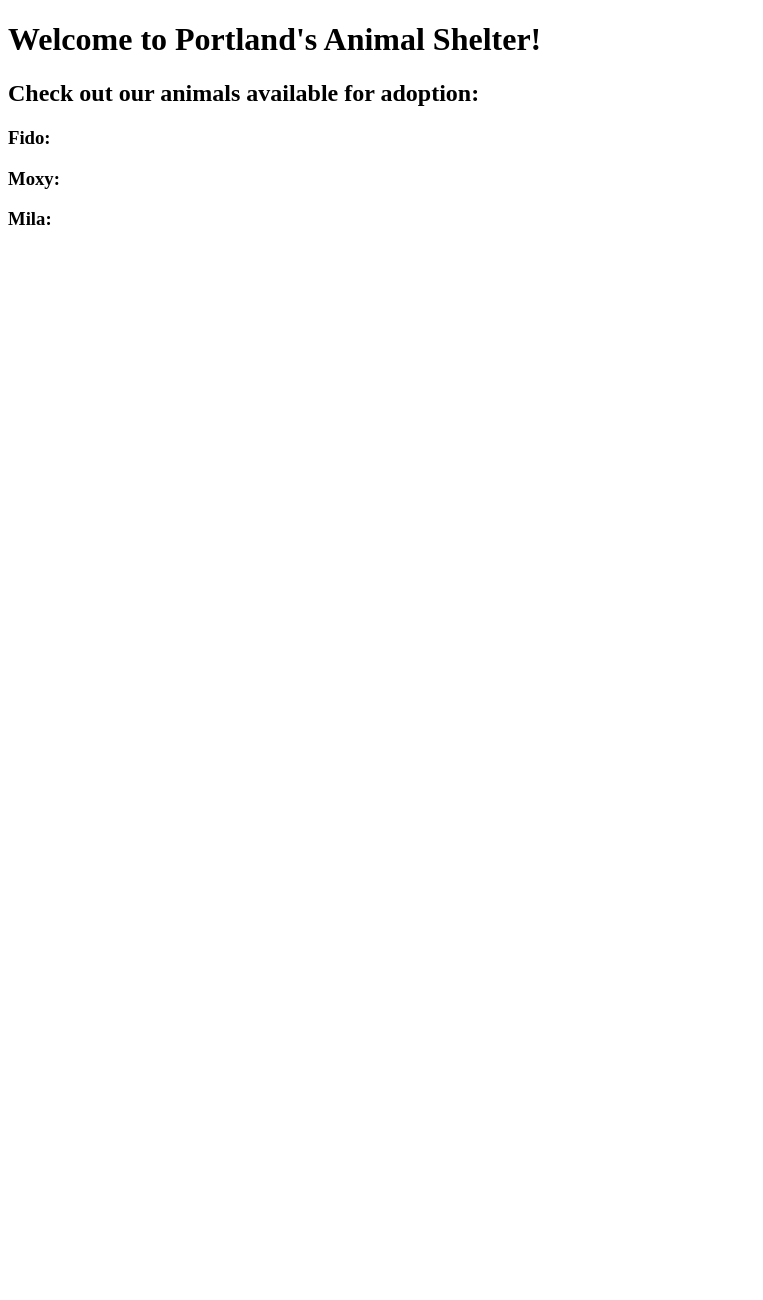
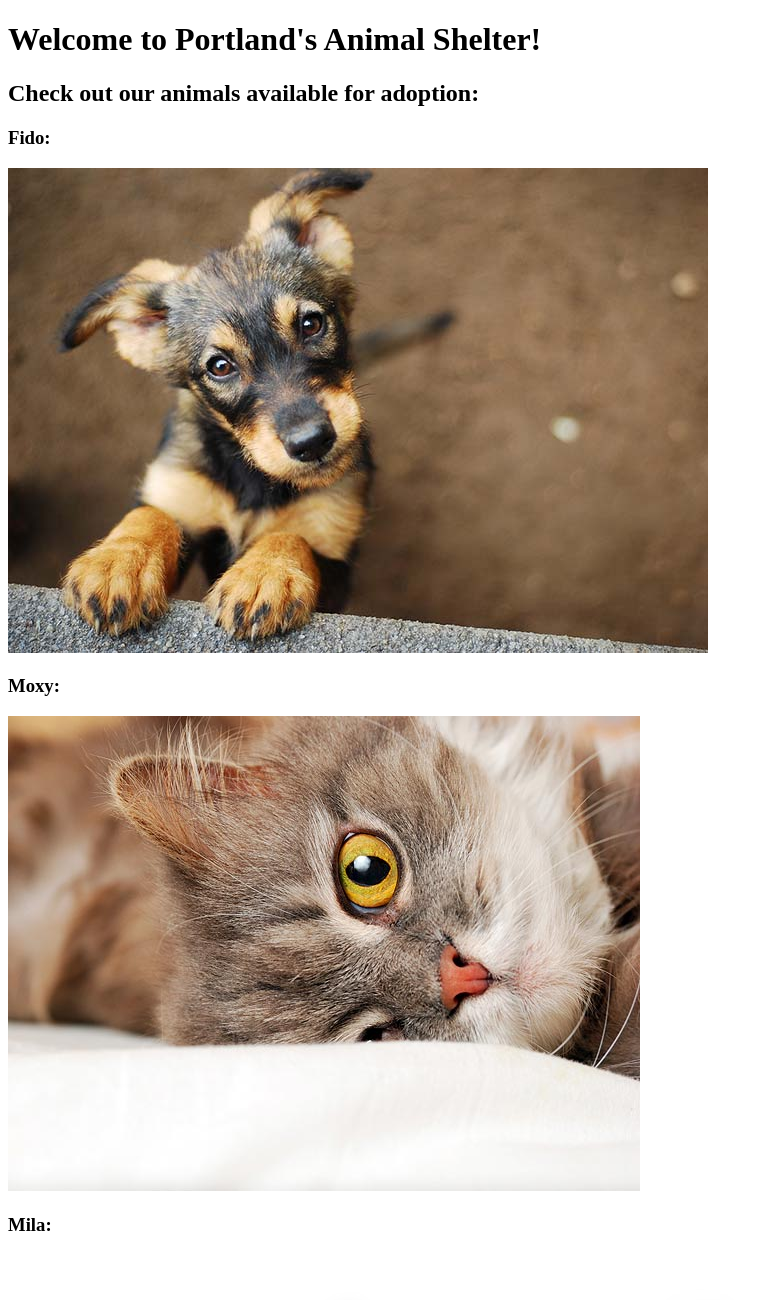
Before and after one commit to bjrshea/animal-shelter, a plain HTML site: page index.html in a window 1280 px wide. Shown: the top 1300 px of the page, without its empty margins (0-763 px from the left). Before the commit the page ends 800 px from the top, so only its background shows below. Drawn offline with Linux system fonts and the light colour scheme.

Commit message:
add animal names, photos, and descriptions.

```diff
--- a/index.html
+++ b/index.html
@@ -11,12 +11,13 @@
     <h2>Check out our animals available for adoption:</h2>
 
     <h3>Fido:</h3>
-
+    <img src="img/fido.jpg" alt="picture of dog">
 
     <h3>Moxy:</h3>
-
+    <img src="img/moxy.jpg" alt="picture of cat">
 
     <h3>Mila:</h3>
+    <img src="img/mila.jpg" alt="picture of rabbit">
 
   </body>
 </html>
```
Also changed, not shown: img/fido.jpg (added), img/mila.jpg (added), img/moxy.jpg (added).
